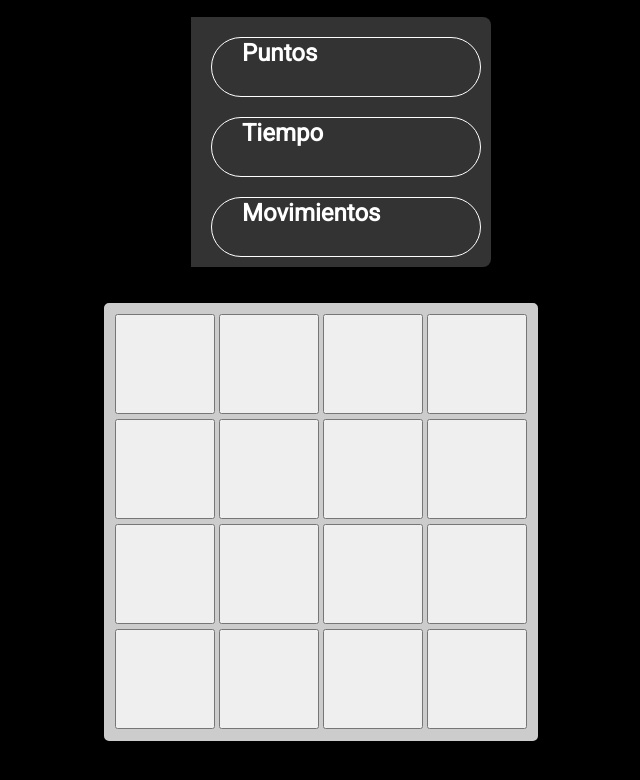
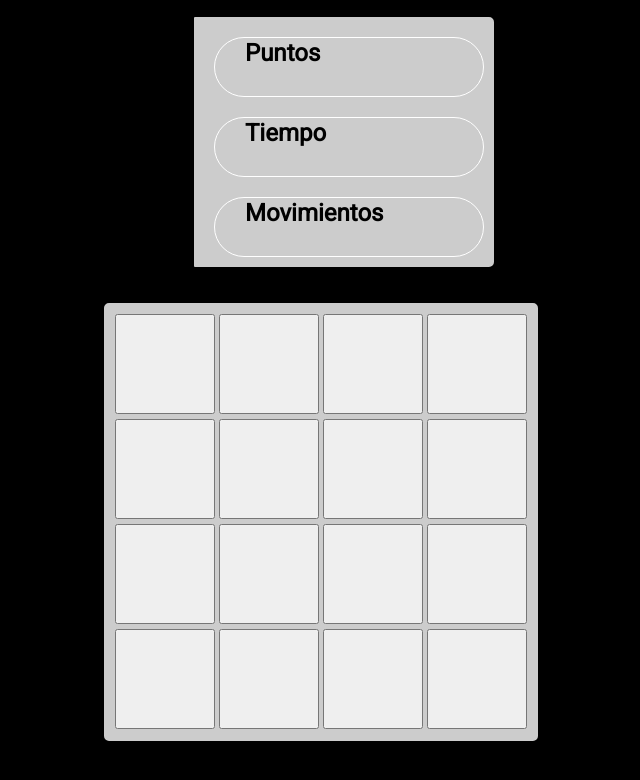
Before and after one commit to AlonsoAlfa/Memory_Game, a plain HTML site: page index.html in a window 1280 px wide. Shown: the whole page, without its empty margins (289-929 px from the left). Drawn offline with Linux system fonts and the light colour scheme.

Commit message:
style:modify section2

```diff
--- a/css/style.css
+++ b/css/style.css
@@ -5,7 +5,11 @@ body{
     color: white;
   }
 .section2{
-    background-color: rgba(255, 255, 255, 0.2);
+    background-color:rgba(255,255,255,.8);
+    border-radius:.25em;
+    box-shadow:0 0 .25em rgba(0,0,0,.25);
+    border-style: solid;
+    border-color: #000000;
     border-top-right-radius: 8px;
     border-bottom-right-radius: 8px;
     width: 260px;
@@ -14,6 +18,8 @@ body{
     position:relative;
     top: -380px;
     left: -350px;
+    color:#000000;
+
   }
 
   .section1{
```
